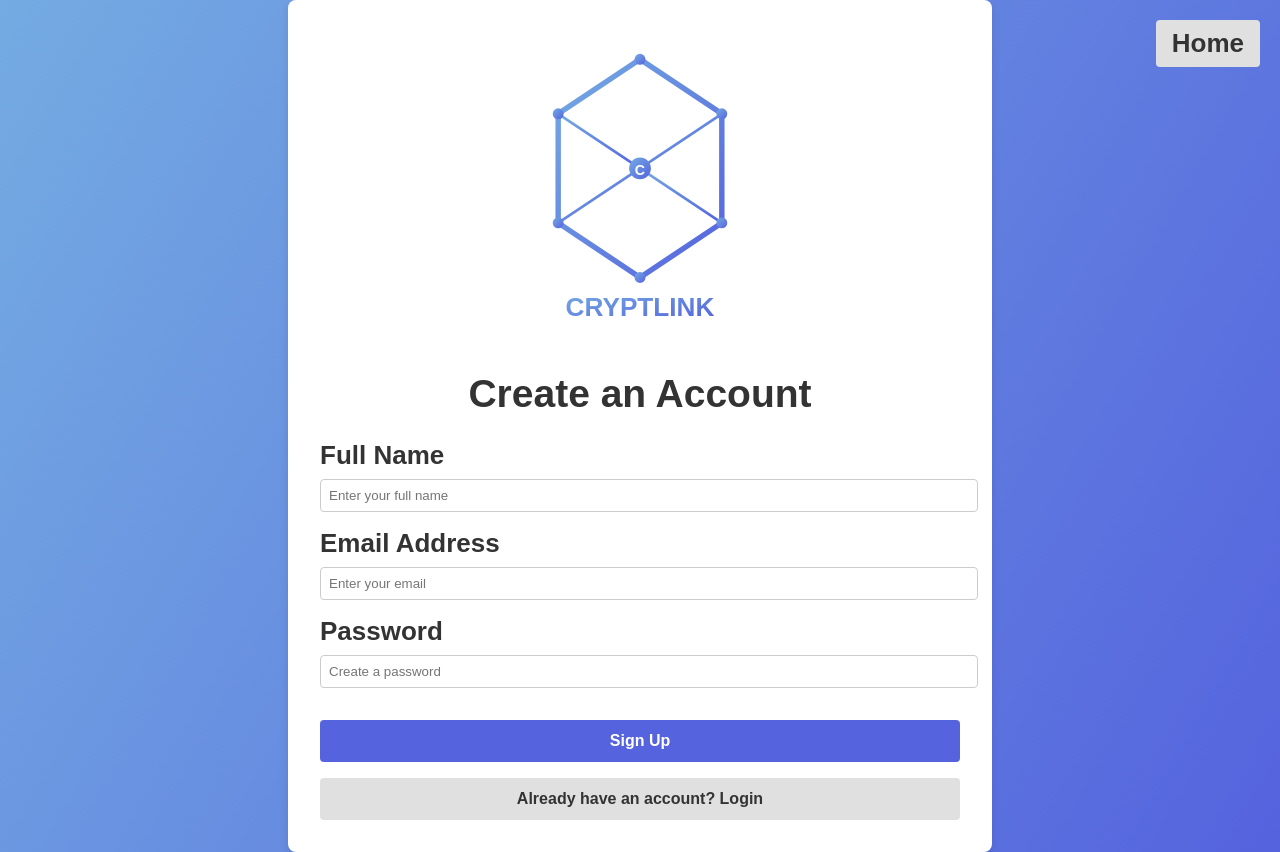
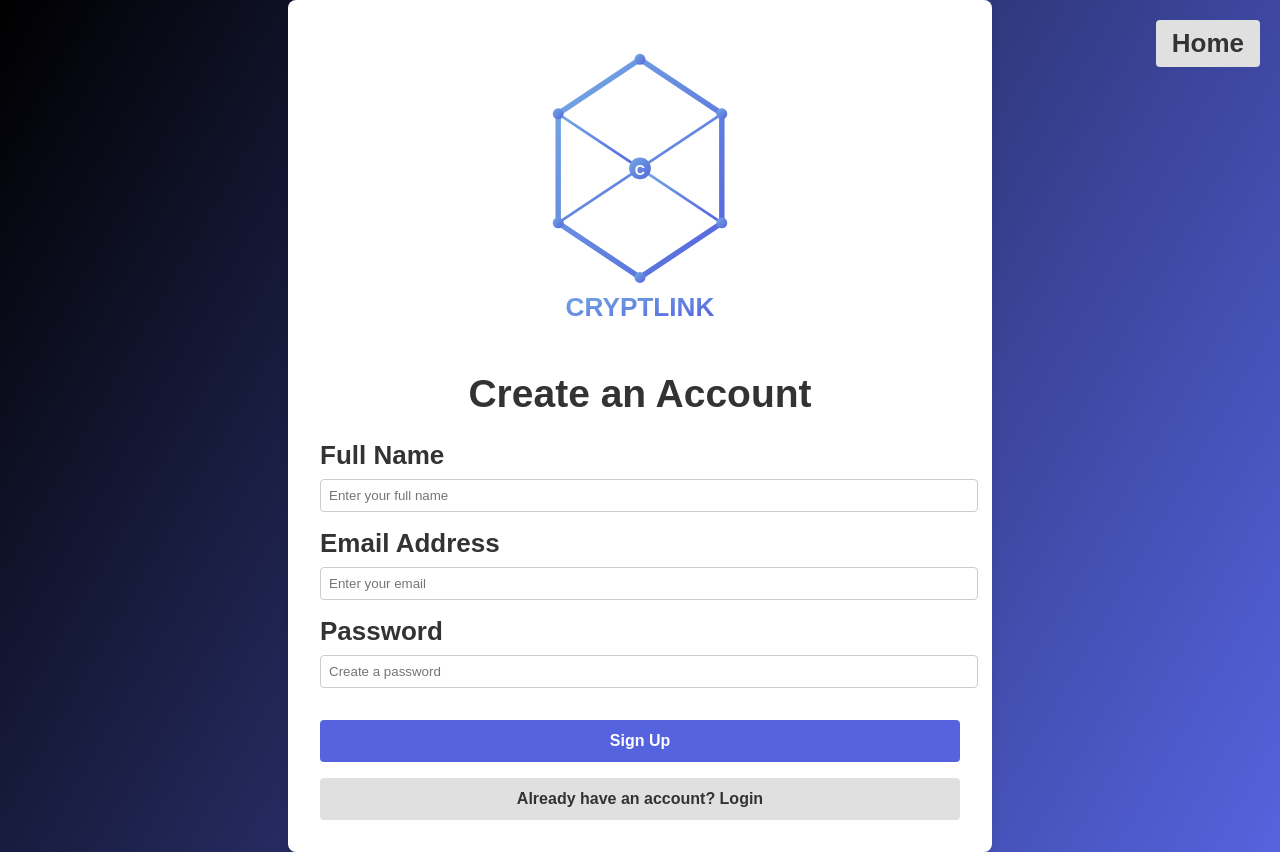
Before and after one commit to chysom9/CryptLink, a React (Create React App) app in the folder cryptlinkapp/: page /register in a window 1280 px wide. Built offline with nearby package versions, Linux system fonts and the light colour scheme.

Commit message:
background changed to match home

```diff
--- a/cryptlinkapp/src/login.css
+++ b/cryptlinkapp/src/login.css
@@ -13,7 +13,7 @@ html, body, #root {
     align-items: center;
     min-height: 100vh;
     width: 100vw; /* Ensure full width */
-    background: linear-gradient(120deg, #74ABE2, #5563DE);
+    background: linear-gradient(120deg, #000000, #5563DE);
     font-family: Arial, sans-serif;
 }
 
--- a/cryptlinkapp/src/registration.css
+++ b/cryptlinkapp/src/registration.css
@@ -13,7 +13,7 @@ html, body, #root {
   align-items: center;
   min-height: 100vh;
   width: 100vw; /* Ensure full width */
-  background: linear-gradient(120deg, #74ABE2, #5563DE);
+  background: linear-gradient(120deg, #000000, #5563DE);
   font-family: Arial, sans-serif;
 }
 
```
